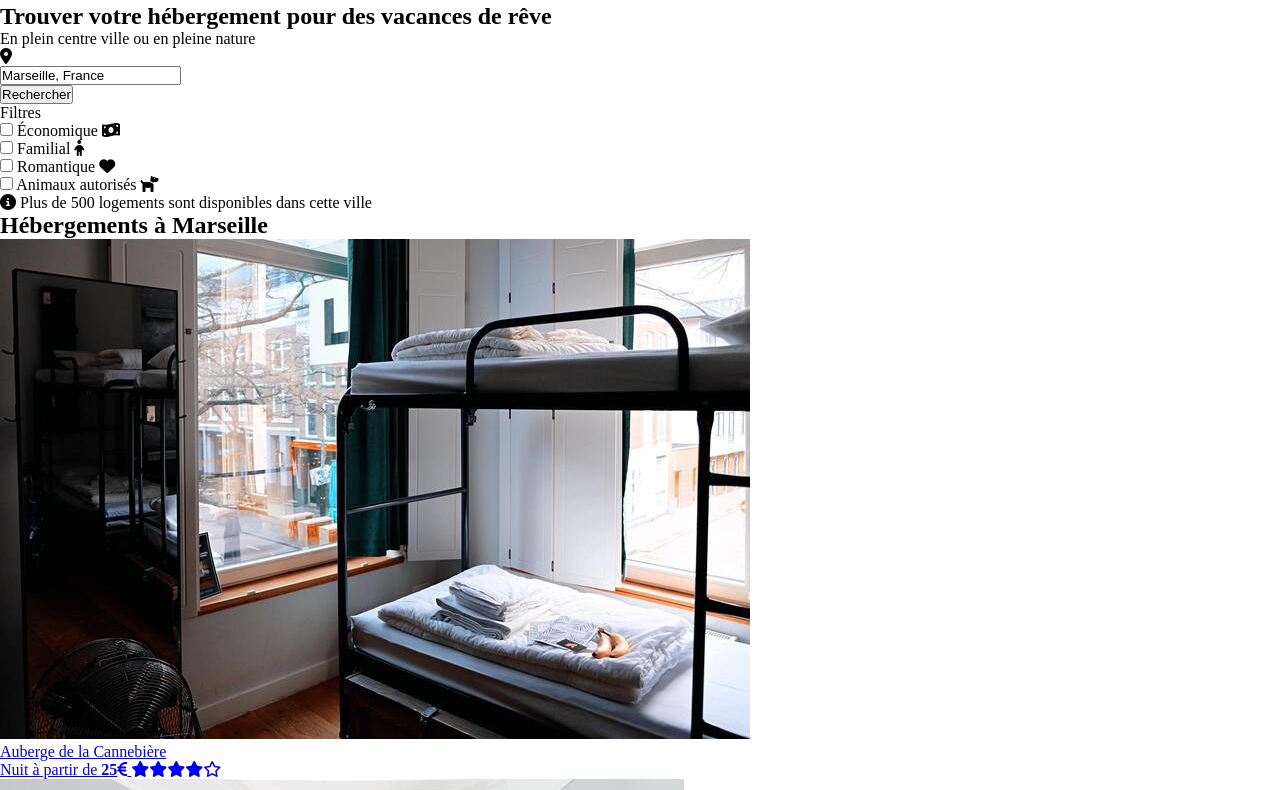
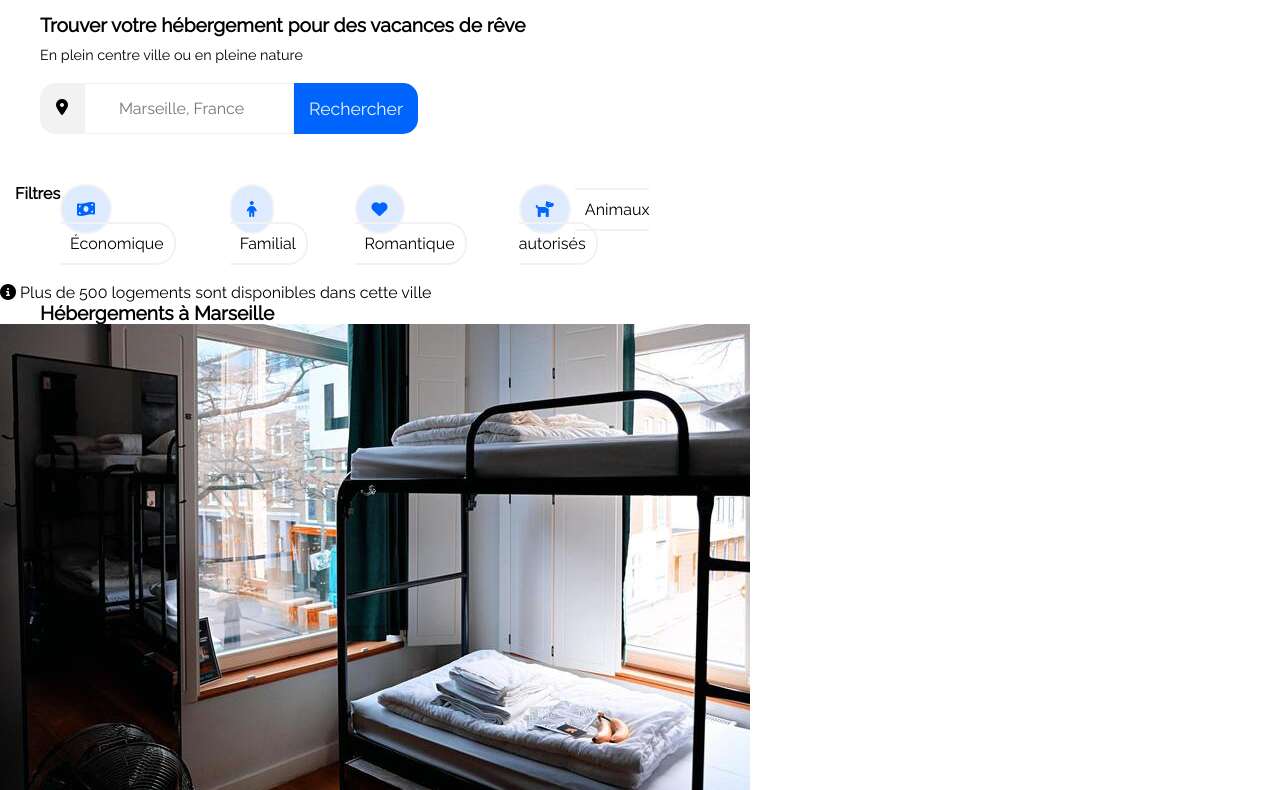
Before and after one commit to PierrePallas/PierrePallas_2_18052021, a plain HTML site: page index.html in a window 1280 px wide. Shown: the part 117-907 px from the top of the page. Drawn offline with Linux system fonts and the light colour scheme.

Commit message:
CSS a section 2

```diff
--- a/index.html
+++ b/index.html
@@ -29,13 +29,13 @@
 
     <section class="section_trouver">
       <h2>Trouver votre hébergement pour des vacances de rêve</h2>
-      En plein centre ville ou en pleine nature
+      <h3>En plein centre ville ou en pleine nature</h3>
 
       <div class="rechercher">
-        <form action="#">
-          <i class="fas fa-map-marker-alt"></i>
+        <form id="formulaire" action="#">
+          <i id="icon_form" class="fas fa-map-marker-alt"></i>
           <div>
-            <input type="text" id="zone_recherche" value="Marseille, France" />
+            <input type="search" id="zone_recherche" placeholder="Marseille, France"/>
             <label for="zone_recherche"></label>
           </div>
           <div>
@@ -46,27 +46,27 @@
 
       <div class="form_filtres">
         <div>
-          <p>Filtres</p>
+          <p><strong>Filtres</strong></p>
         </div>
         <div class="checkbox_filtres">
+          <i class="fas fa-money-bill-wave"></i>
           <input type="checkbox" id="option1" />
           <label for="option1">Économique</label>
-          <i class="fas fa-money-bill-wave"></i>
         </div>
         <div class="checkbox_filtres">
+          <i class="fas fa-child"></i>
           <input type="checkbox" id="option2" />
           <label for="option2">Familial</label>
-          <i class="fas fa-child"></i>
         </div>
         <div class="checkbox_filtres">
+          <i class="fas fa-heart"></i>
           <input type="checkbox" id="option3" />
           <label for="option3">Romantique</label>
-          <i class="fas fa-heart"></i>
         </div>
         <div class="checkbox_filtres">
+          <i class="fas fa-dog"></i>
           <input type="checkbox" id="option4" />
           <label for="option4">Animaux autorisés</label>
-          <i class="fas fa-dog"></i>
         </div>
       </div>
       <i class="fas fa-info-circle"></i>
--- a/style.css
+++ b/style.css
@@ -12,12 +12,21 @@
   box-sizing: border-box;
 }
 
+body {
+  font-family: "Raleway", sans-serif;
+}
+
+/* HEADER */
+
 header {
   min-height: 10vh;
+  margin-bottom: 40px;
+}
+
+.flexbox_header {
   display: flex;
   justify-content: flex-end;
   align-items: flex-end;
-  margin-bottom: 40px;
 }
 
 header img {
@@ -60,3 +69,115 @@ header a:visited {
   text-decoration: none;
   color: black;
 }
+
+/* Première Section */
+
+/* Zone Recherche */
+h2 {
+  font-size: 1.2rem;
+  margin-left: 40px;
+}
+
+h3 {
+  font-size: 0.9rem;
+  font-weight: normal;
+  margin-top: 10px;
+  margin-left: 40px;
+}
+
+.rechercher {
+  margin-left: 40px;
+  margin-top: 20px;
+}
+
+#formulaire {
+  display: flex;
+}
+
+.fa-map-marker-alt {
+  border: 1px solid #f2f2f2;
+  background-color: #f2f2f2;
+  border-top-left-radius: 15px;
+  border-bottom-left-radius: 15px;
+  padding: 15px;
+  font-size: 1rem;
+}
+
+#zone_recherche {
+  border: 1px solid #f2f2f2;
+  padding: 15px;
+  text-align: center;
+  font-family: "Raleway", sans-serif;
+  font-size: 1rem;
+}
+
+#zone_recherche:focus {
+  outline: none;
+}
+
+.button {
+  font-size: 1.1rem;
+  font-family: "Raleway", sans-serif;
+  background: #0065fc;
+  color: #f2f2f2;
+  border-top-right-radius: 15px;
+  border-bottom-right-radius: 15px;
+  padding: 15px;
+  border: 1px #f2f2f2;
+  transition: 0.4s;
+}
+
+.button:hover {
+  cursor: pointer;
+}
+
+.button:active {
+  transform: scale(1.1);
+}
+
+/* Filtres */
+
+.form_filtres {
+  margin-top: 50px;
+  margin-left: 15px;
+  margin-bottom: 30px;
+  margin-right: 550px;
+  display: flex;
+  justify-content: space-around;
+}
+
+input[type="checkbox"] {
+  display: none;
+}
+
+input[type="checkbox"]:checked + label {
+  background: var(--bleu);
+  color: #f2f2f2;
+}
+
+input[type="checkbox"]:hover + label {
+  background: var(--bleu);
+  content: icon f53a;
+}
+
+.form_filtres label {
+  cursor: pointer;
+  border: 2px solid var(--gris);
+  padding: 10px;
+  border-left: transparent;
+  border-top-right-radius: 20px;
+  border-bottom-right-radius: 20px;
+  transition: 0.2s;
+  user-select: none;
+}
+
+.form_filtres i {
+  border: 2px solid var(--gris);
+  border-radius: 50px;
+  padding: 15px;
+  background: var(--bleu_clair);
+  color: var(--bleu);
+}
+
+input[type="checkbox"]#option1:checked + label {
+}
```
Also changed, not shown: Projet2_Reservia/Icons/money-bill-wave-solid.svg (added).
